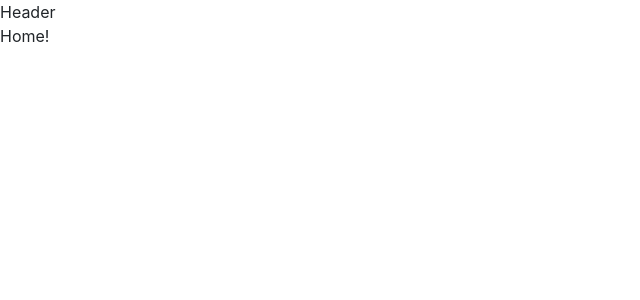
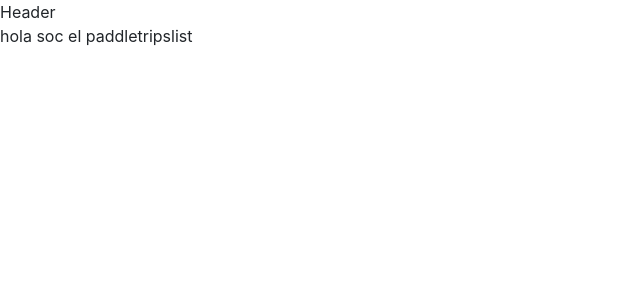
Before and after one commit to adaldin/sup-people, a React (Create React App) app: page / in a window 1280 px wide. Shown: the top 300 px of the page, without its empty margins (0-640 px from the left). Built offline with nearby package versions, Linux system fonts and the light colour scheme.

Commit message:
Context init

```diff
--- a/src/App.js
+++ b/src/App.js
@@ -1,8 +1,12 @@
 import { DashboardRoutes } from "./routes/DashboardRoutes";
+import { PaddleTripsProvider } from "./context/PaddleTripsContext.js";
+
 function App() {
   return (
     <>
-      <DashboardRoutes />
+      <PaddleTripsProvider>
+        <DashboardRoutes />
+      </PaddleTripsProvider>
     </>
   );
 }
--- /dev/null
+++ b/src/components/paddletripsList/PaddletripsList.js
@@ -0,0 +1,10 @@
+import { useContext } from "react";
+import { PaddleTripsContext } from "../../context/PaddleTripsContext";
+
+function PaddleTripsList() {
+  const context = useContext(PaddleTripsContext);
+  console.log(context);
+
+  return <div>hola soc el paddletripslist</div>;
+}
+export default PaddleTripsList;
--- /dev/null
+++ b/src/context/PaddleTripsContext.js
@@ -0,0 +1,15 @@
+import { createContext, useState } from "react";
+
+// Context creation
+export const PaddleTripsContext = createContext();
+
+// Provider
+export const PaddleTripsProvider = ({ children }) => {
+  const [paddletrips, setPaddleTrip] = useState([]);
+
+  return (
+    <PaddleTripsContext.Provider value={{ paddletrips, setPaddleTrip }}>
+      {children}
+    </PaddleTripsContext.Provider>
+  );
+};
--- a/src/pages/Home.js
+++ b/src/pages/Home.js
@@ -1,4 +1,10 @@
+import PaddleTripsList from "../components/paddletripsList/PaddletripsList";
+
 function Home() {
-  return <div>Home!</div>;
+  return (
+    <div>
+      <PaddleTripsList />
+    </div>
+  );
 }
 export default Home;
```
